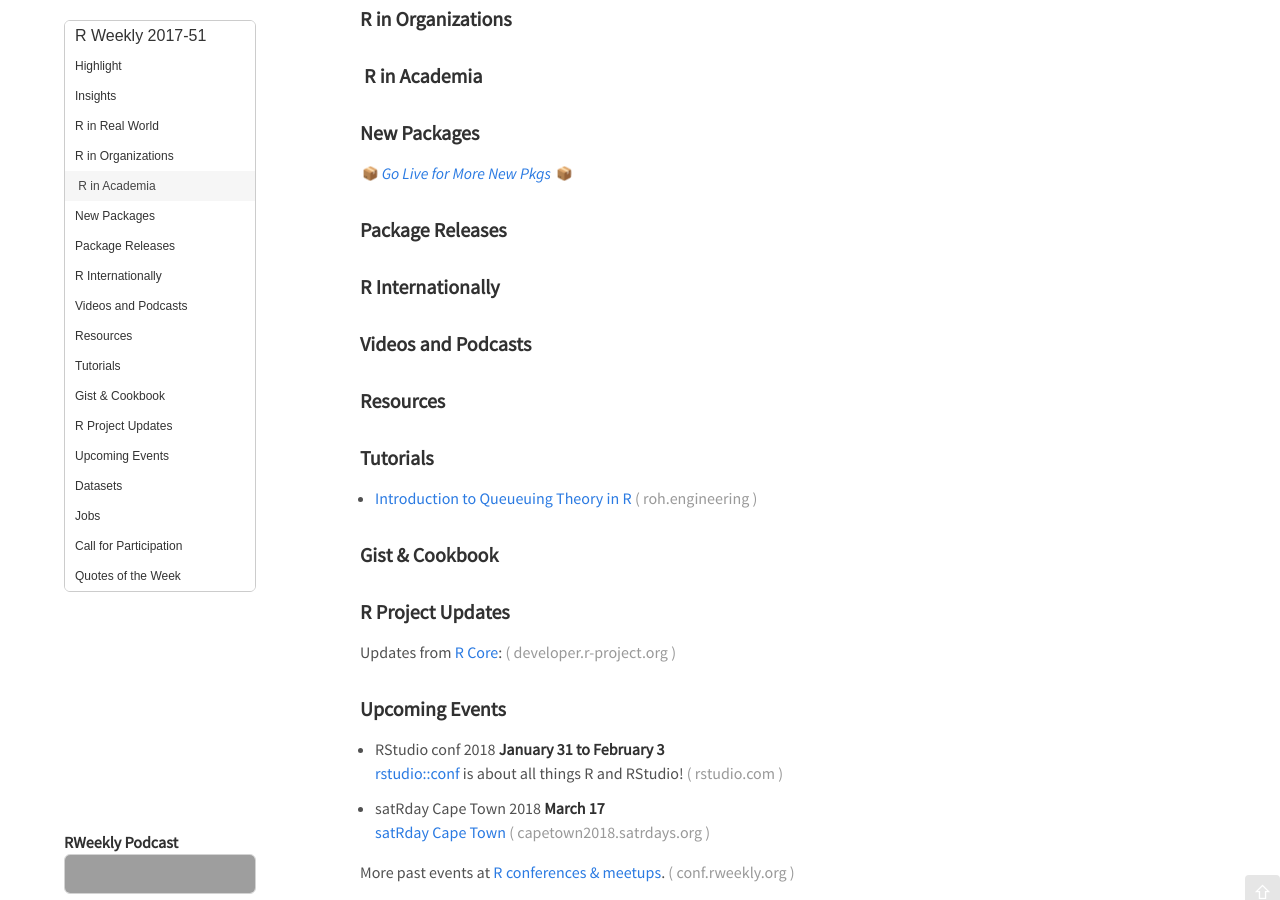
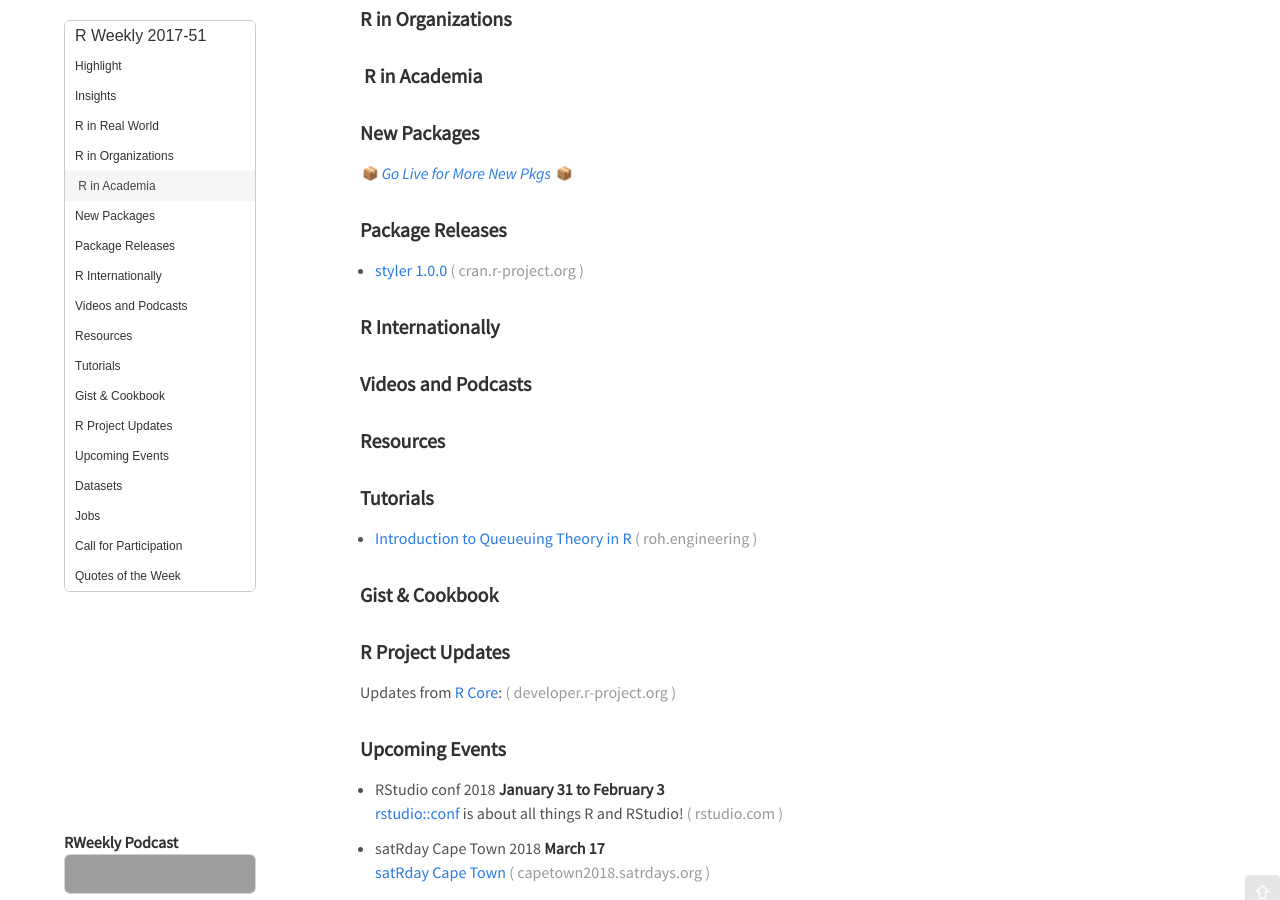
Before and after one commit to rweekly/rweekly.org, a Jekyll site: the page built from draft.md, in a window 1280 px wide and 900 px high, scrolled down 361 px. Built offline with Jekyll 4.4.1, drawn with Linux system fonts in a browser that asks for light colours; emoji names are drawn with the system emoji font; comment, search, counter and statistics services are not loaded; grey boxes are pictures that could not be loaded.

Commit message:
styler 1.0.0 now on CRAN

```diff
--- a/draft.md
+++ b/draft.md
@@ -39,7 +39,7 @@ Release Date: 2017-12-18
 
 ### Package Releases
 
-
++ [styler 1.0.0](https://cran.r-project.org/web/packages/styler/index.html)
 
 
 ###  R Internationally
```
